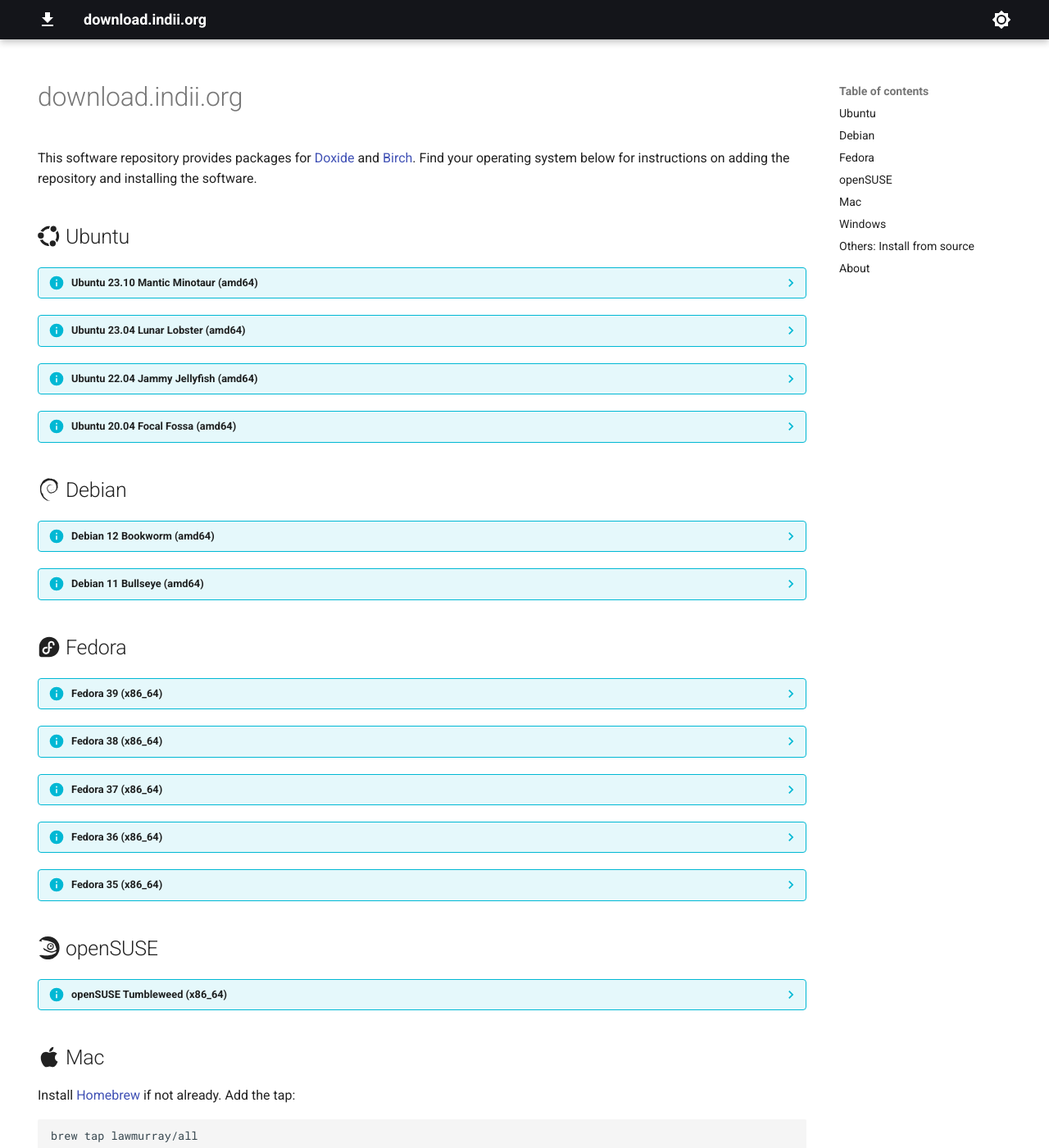
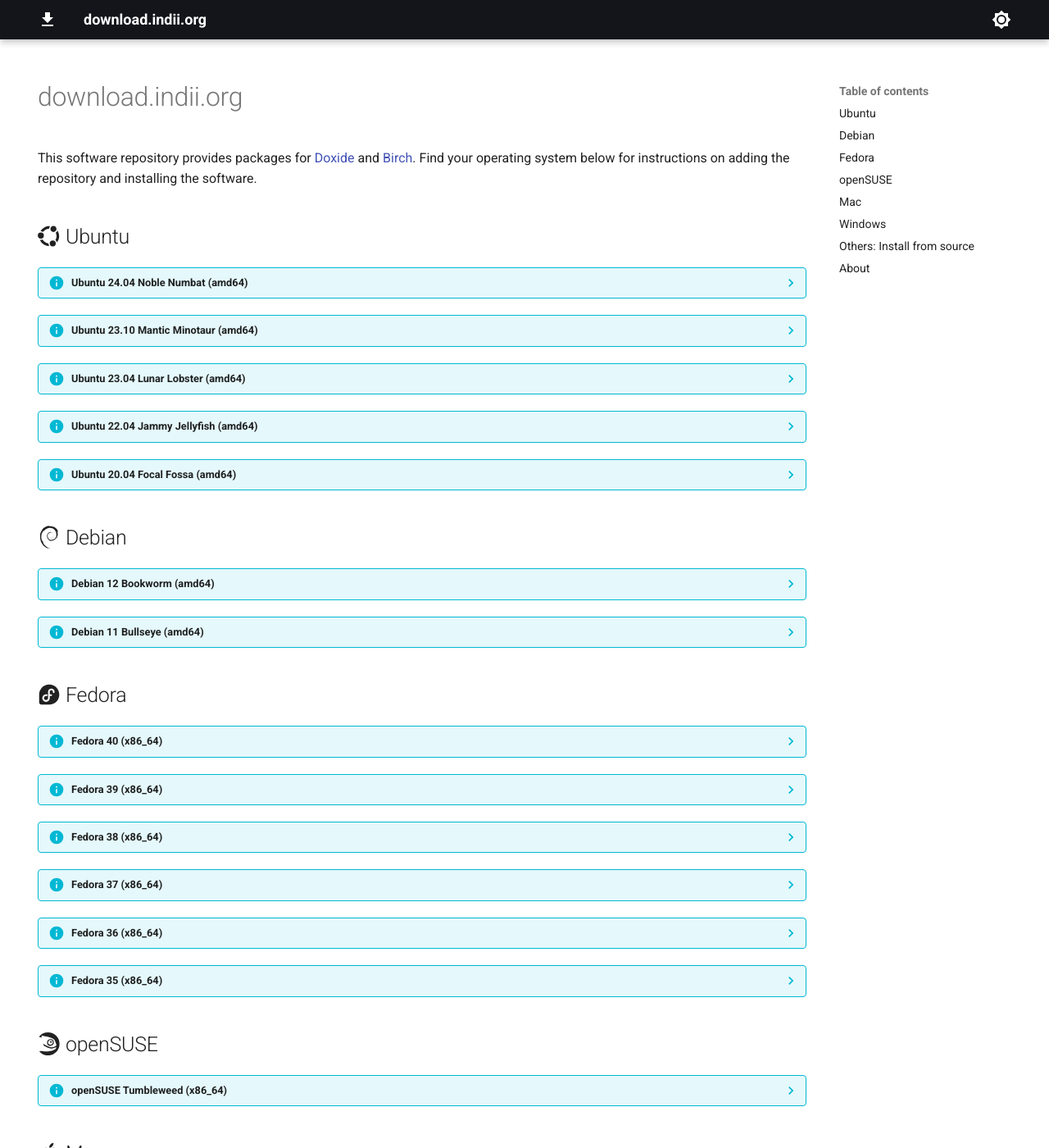
Before and after one commit to lawmurray/download.indii.org, an MkDocs documentation site: the page built from docs/index.md, in a window 1280 px wide and 1400 px high. Shown: the whole window at 82% size. Built offline with MkDocs 1.6.1 and Material for MkDocs 9.7.7, drawn with Linux system fonts in a browser that asks for light colours.

Commit message:
Added Ubuntu 24.04 and Fedora 40 repositories to website.

````diff
--- a/docs/index.md
+++ b/docs/index.md
@@ -9,6 +9,18 @@
 This software repository provides packages for [Doxide](https://doxide.org) and [Birch](https://birch.sh). Find your operating system below for instructions on adding the repository and installing the software.
 
 ## :fontawesome-brands-ubuntu: Ubuntu
+
+??? info "Ubuntu 24.04 Noble Numbat (amd64)"
+    Add the repository:
+    ```
+    echo 'deb http://download.indii.org/deb noble main' | sudo tee /etc/apt/sources.list.d/indii.org.list
+    curl -fsSL https://download.indii.org/deb/Release.key | gpg --dearmor | sudo tee /etc/apt/trusted.gpg.d/indii.org.gpg > /dev/null
+    sudo apt update
+    ```
+    Install packages:
+    ```
+    sudo apt install doxide birch
+    ```
 
 ??? info "Ubuntu 23.10 Mantic Minotaur (amd64)"
     Add the repository:
@@ -85,6 +97,17 @@
     ```
 
 ## :fontawesome-brands-fedora: Fedora
+
+??? info "Fedora 40 (x86_64)"
+    Add the repository:
+    ```
+    sudo dnf config-manager --add-repo https://download.indii.org/rpm/fedora/40/indii.org.repo
+    sudo dnf update
+    ```
+    Install packages:
+    ```
+    sudo dnf install doxide birch
+    ```
 
 ??? info "Fedora 39 (x86_64)"
     Add the repository:
````
